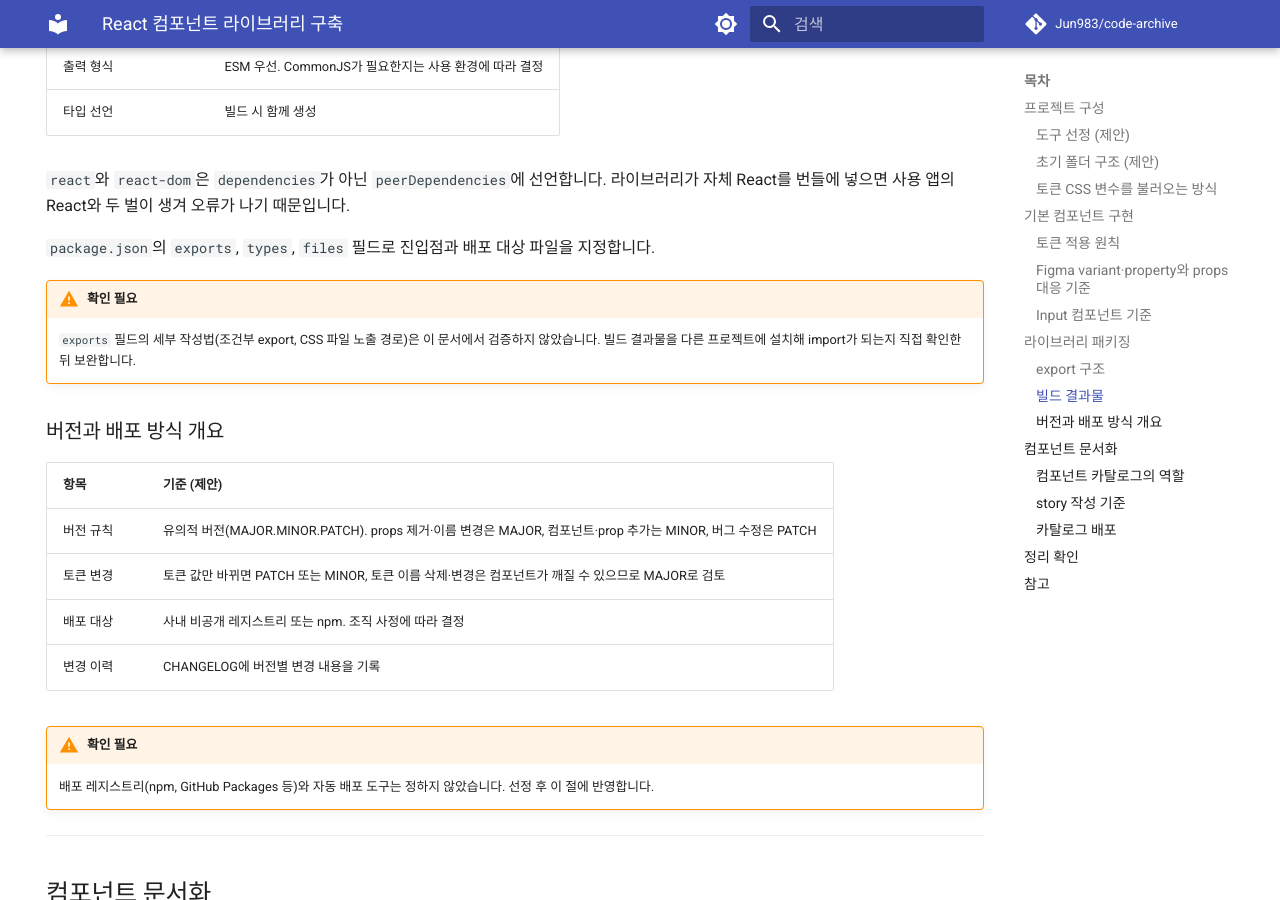
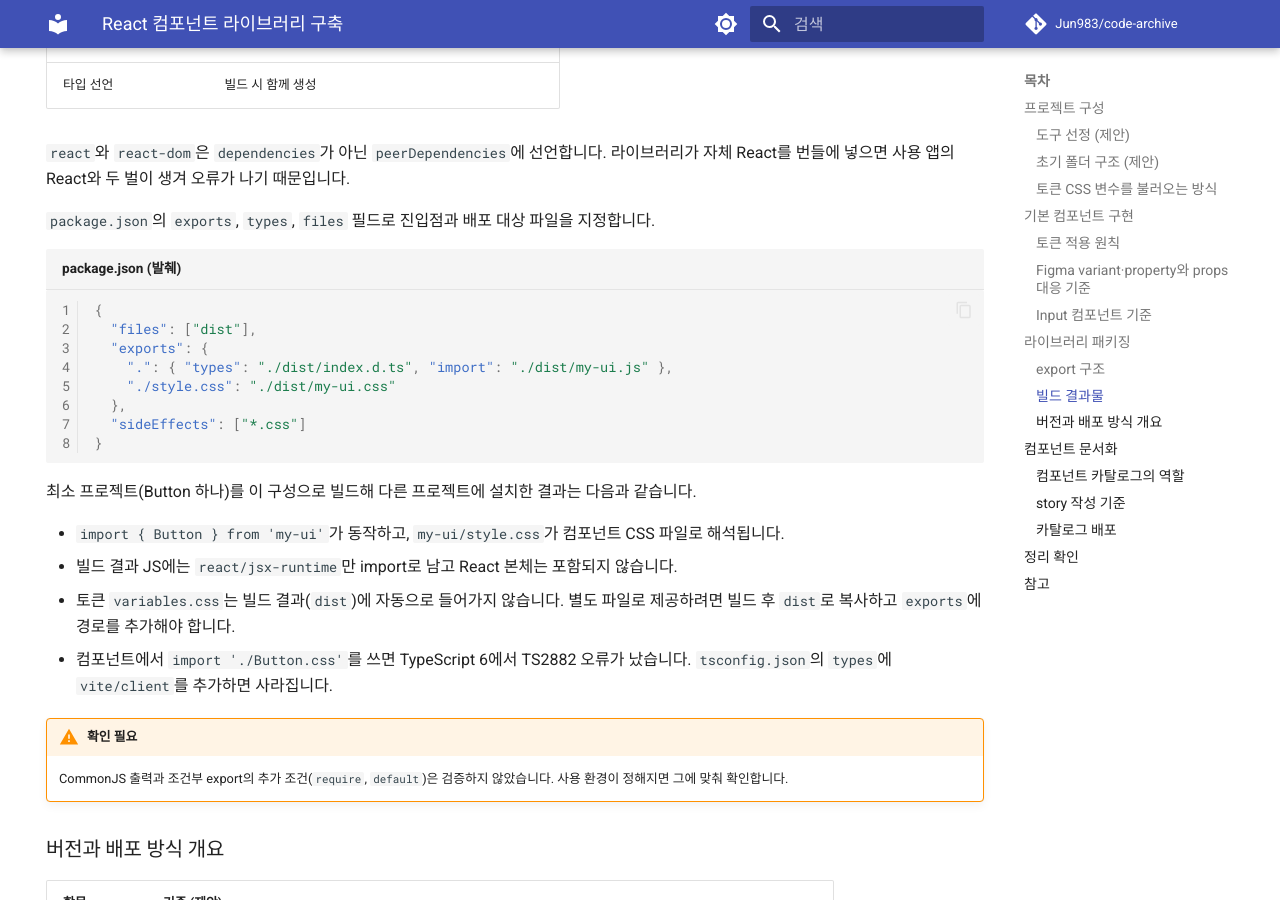
Before and after one commit to Jun983/code-archive, an MkDocs documentation site: the page built from docs/design-system/component-library.md, in a window 1280 px wide and 900 px high, scrolled down 5493 px. Built offline with MkDocs 1.6.1 and Material for MkDocs 9.7.7, drawn with Linux system fonts in a browser that asks for light colours; comment, search, counter and statistics services are not loaded; some of the changed text lies outside the part shown.

Commit message:
docs(design-system): 컴포넌트 라이브러리 문서의 미검증 항목 확인 및 보완 (#85)
Co-authored-by: byeongjun.cho <byeongjun.cho@lobas.go.kr>
Co-authored-by: Claude Sonnet 5.5 <noreply@anthropic.com>

````diff
--- a/docs/design-system/component-library.md
+++ b/docs/design-system/component-library.md
@@ -19,11 +19,10 @@ hide:
     [디자인 토큰 추출·발행](design-tokens.md)의 산출물인 CSS 변수 파일(`variables.css`)을 입력으로 전제합니다. 토큰 이름이 바뀌면 컴포넌트 스타일이 함께 깨지므로, 토큰 이름은 컴포넌트가 의존하는 계약으로 다룹니다.
 
 !!! warning "확인 필요"
-    도구의 버전과 요구 사항은 바뀔 수 있습니다. 이 문서의 수치는 2026-11-15 기준 `npm view`로 확인한 값이며, 아래 항목은 확인하지 못했습니다. 사용 전에 [참고](#참고)의 공식 문서에서 다시 확인합니다.
+    도구의 버전과 요구 사항은 바뀔 수 있습니다. 이 문서의 수치는 2026-11-15 기준 `npm view`로 확인한 값입니다. 사용 전에 [참고](#참고)의 공식 문서에서 다시 확인합니다.
 
-    - 각 도구의 공식 문서 URL(참고 절의 주소는 직접 열어 확인하지 않은 값)
-    - Storybook 10의 Node.js 요구 버전
-    - 아래 폴더 구조와 설정 예시의 실제 빌드 동작(이 문서 작성 환경에서 실행하지 않음)
+    - 확인한 것: [참고](#참고)의 URL 5개가 열리는 것(HTTP 200), Storybook 설치 문서의 Node.js 20 이상 요구, 아래 폴더 구조의 Button 하나를 Vite 라이브러리 모드로 빌드해 다른 프로젝트에서 import한 것
+    - 확인하지 못한 것: Storybook 실행과 카탈로그 빌드, Input 등 나머지 컴포넌트의 빌드
 
 ---
 
@@ -34,13 +33,13 @@ hide:
 | 역할 | 제안 | 확인한 버전 | 선정 이유 |
 |---|---|---|---|
 | UI 라이브러리 | React | 19.3.1 | 가장 널리 쓰이는 선택지 |
-| 언어 | TypeScript | 5.1.2 | props 타입이 곧 컴포넌트 사용 명세가 됨 |
+| 언어 | TypeScript | 7.0.2 | props 타입이 곧 컴포넌트 사용 명세가 됨 |
 | 빌드 도구 | Vite (라이브러리 모드) | 8.3.8 | 설정이 짧고 라이브러리 모드를 기본 제공 |
-| 타입 선언 생성 | vite-plugin-dts | 6.3.0 | 빌드 시 `.d.ts`를 함께 출력 |
+| 타입 선언 생성 | vite-plugin-dts | 5.1.2 | 빌드 시 `.d.ts`를 함께 출력 |
 | 문서화 도구 | Storybook (`@storybook/react-vite`) | 10.6.7 | 컴포넌트 카탈로그의 사실상 표준이며 Vite와 같은 설정을 공유 |
 
 !!! note "버전 요구 사항"
-    Vite 8.3.8은 Node.js `^20.19.0 || >=22.12.0`을 요구합니다. TypeScript는 `npm view`로 조회된 5.1.2를 적었으나 최신 버전과 차이가 있을 수 있어 도입 시 다시 확인합니다.
+    Vite 8.3.8은 Node.js `^20.19.0 || >=22.12.0`을 요구합니다. Storybook 설치 문서는 Node.js 20 이상을 요구한다고 안내합니다. TypeScript의 최신 버전은 7.0.2이지만 이 문서의 빌드 검증은 6.0.3(vite-plugin-dts가 함께 설치한 버전)에서 했고 7.x에서는 실행하지 않았습니다.
 
 이 선정은 제안이며 팀의 기존 스택이 있으면 그 스택을 우선합니다. 선정 기준은 두 가지입니다.
 
@@ -191,8 +190,26 @@ flowchart LR
 
 `package.json`의 `exports`, `types`, `files` 필드로 진입점과 배포 대상 파일을 지정합니다.
 
+```json title="package.json (발췌)"
+{
+  "files": ["dist"],
+  "exports": {
+    ".": { "types": "./dist/index.d.ts", "import": "./dist/my-ui.js" },
+    "./style.css": "./dist/my-ui.css"
+  },
+  "sideEffects": ["*.css"]
+}
+```
+
+최소 프로젝트(Button 하나)를 이 구성으로 빌드해 다른 프로젝트에 설치한 결과는 다음과 같습니다.
+
+- `import { Button } from 'my-ui'`가 동작하고, `my-ui/style.css`가 컴포넌트 CSS 파일로 해석됩니다.
+- 빌드 결과 JS에는 `react/jsx-runtime`만 import로 남고 React 본체는 포함되지 않습니다.
+- 토큰 `variables.css`는 빌드 결과(`dist`)에 자동으로 들어가지 않습니다. 별도 파일로 제공하려면 빌드 후 `dist`로 복사하고 `exports`에 경로를 추가해야 합니다.
+- 컴포넌트에서 `import './Button.css'`를 쓰면 TypeScript 6에서 TS2882 오류가 났습니다. `tsconfig.json`의 `types`에 `vite/client`를 추가하면 사라집니다.
+
 !!! warning "확인 필요"
-    `exports` 필드의 세부 작성법(조건부 export, CSS 파일 노출 경로)은 이 문서에서 검증하지 않았습니다. 빌드 결과물을 다른 프로젝트에 설치해 import가 되는지 직접 확인한 뒤 보완합니다.
+    CommonJS 출력과 조건부 export의 추가 조건(`require`, `default`)은 검증하지 않았습니다. 사용 환경이 정해지면 그에 맞춰 확인합니다.
 
 ### 버전과 배포 방식 개요
 
@@ -255,4 +272,4 @@ flowchart LR
 - [vite-plugin-dts](https://github.com/qmhc/vite-plugin-dts)
 - [Storybook for React & Vite](https://storybook.js.org/docs/get-started/frameworks/react-vite)
 - [Semantic Versioning](https://semver.org/lang/ko/)
-- `npm view`로 확인한 `react` 19.3.1, `vite` 8.3.8, `storybook`·`@storybook/react-vite` 10.6.7, `vite-plugin-dts` 6.3.0, `typescript` 5.1.2
+- `npm view`로 확인한 `react` 19.3.1, `vite` 8.3.8, `storybook`·`@storybook/react-vite` 10.6.7, `vite-plugin-dts` 5.1.2, `typescript` 7.0.2
````
